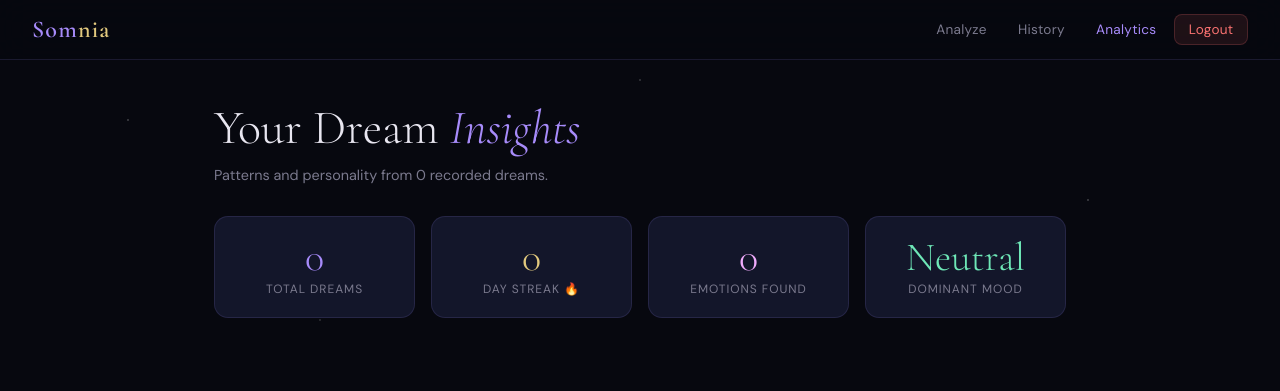
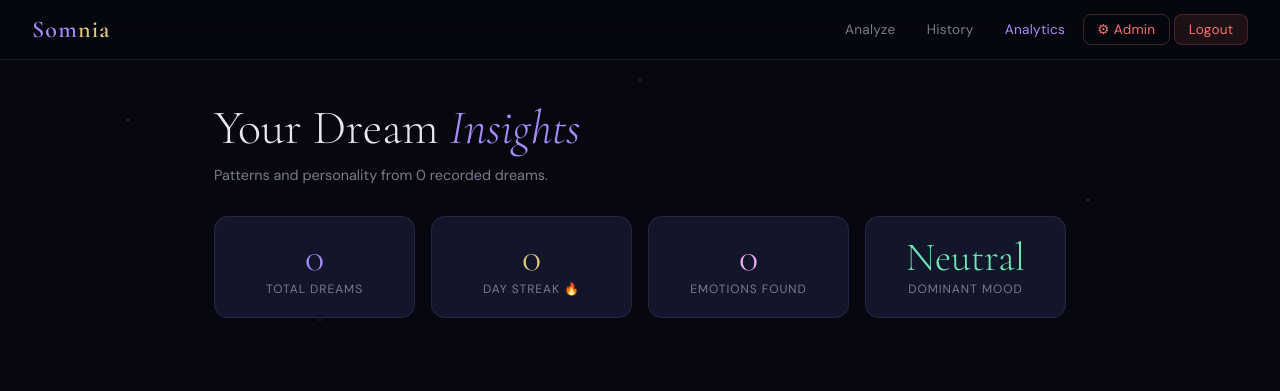
Before and after one commit to daksh0103-prog/Dream-Analyzer-using-Machine-Learning, a Flask app: page /analytics in a window 1280 px wide. Shown: the top 391 px of the page. Run offline with Flask 3, Linux system fonts and the light colour scheme; the visitor is signed in with stand-in values (Sample User, id 1); data that the repository does not hold is empty; some libraries are stand-ins or nearby versions.

Commit message:
Add admin panel link for admin users

```diff
--- a/templates/base.html
+++ b/templates/base.html
@@ -282,6 +282,9 @@
     <a href="{{ url_for('index') }}" {% if request.endpoint=='index' %}class="active"{% endif %}>Analyze</a>
     <a href="{{ url_for('history') }}" {% if request.endpoint=='history' %}class="active"{% endif %}>History</a>
     <a href="{{ url_for('analytics') }}" {% if request.endpoint=='analytics' %}class="active"{% endif %}>Analytics</a>
+    {% if session.get('is_admin') %}
+    <a href="{{ url_for('admin_panel') }}" style="color:var(--danger);border:1px solid rgba(248,113,113,0.25);border-radius:8px;">⚙ Admin</a>
+    {% endif %}
     <a href="{{ url_for('logout') }}" class="nav-logout">Logout</a>
   </div>
   {% else %}
```
